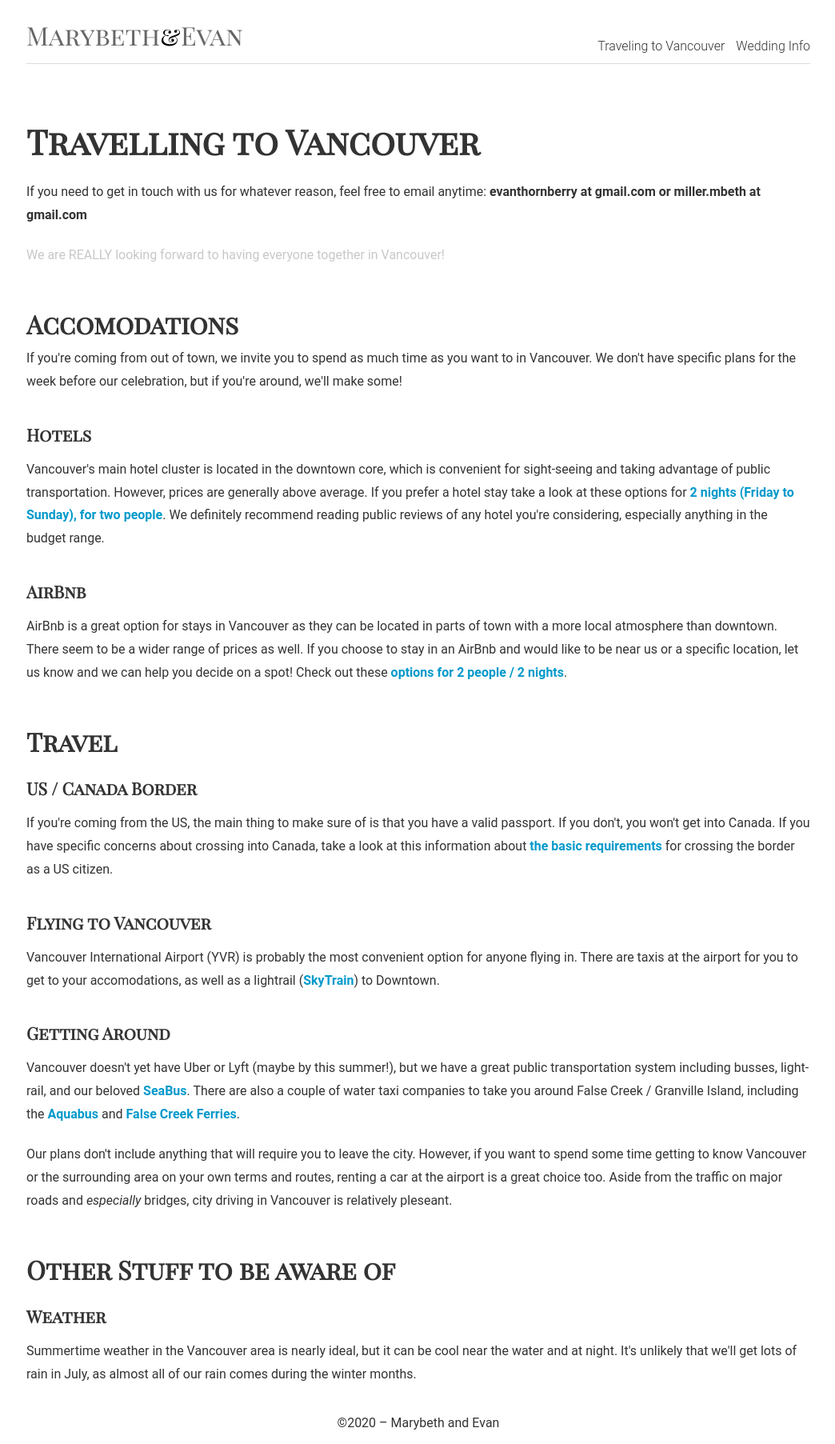
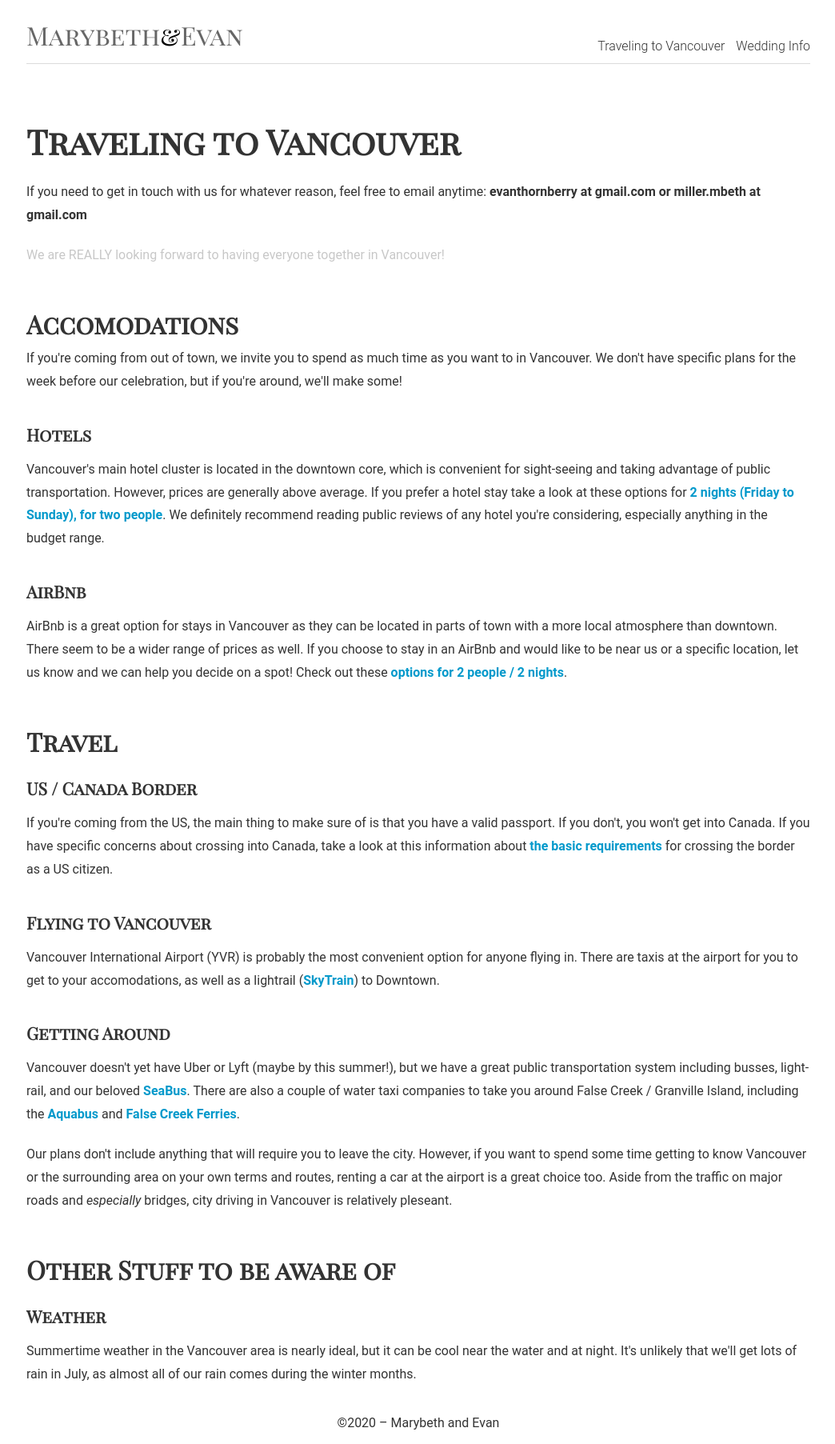
Before and after one commit to ect123/wed-temp, a Jekyll site: the page built from travel-to-vancouver.html, in a window 1280 px wide. Shown: the whole page at 80% size, without its empty margins (117-1161 px from the left). Built offline with Jekyll 4.4.1, drawn with Linux system fonts in a browser that asks for light colours.

Commit message:
mispeled travel

```diff
--- a/travel-to-vancouver.html
+++ b/travel-to-vancouver.html
@@ -3,7 +3,7 @@ layout: default
 ---
 <!-- Posts -->
 <div>
-<h1>Travelling to Vancouver</h1>
+<h1>Traveling to Vancouver</h1>
 <p>If you need to get in touch with us for whatever reason, feel free to email anytime: <strong>evanthornberry at gmail.com or miller.mbeth at gmail.com</strong></p> <p <span class="blinking">We are REALLY looking forward to having everyone together in Vancouver!</span></p>
 <h2>Accomodations</h2>
 <p>If you're coming from out of town, we invite you to spend as much time as you want to in Vancouver. We don't have specific plans for the week before our celebration, but if you're around, we'll make some!</p>
```
